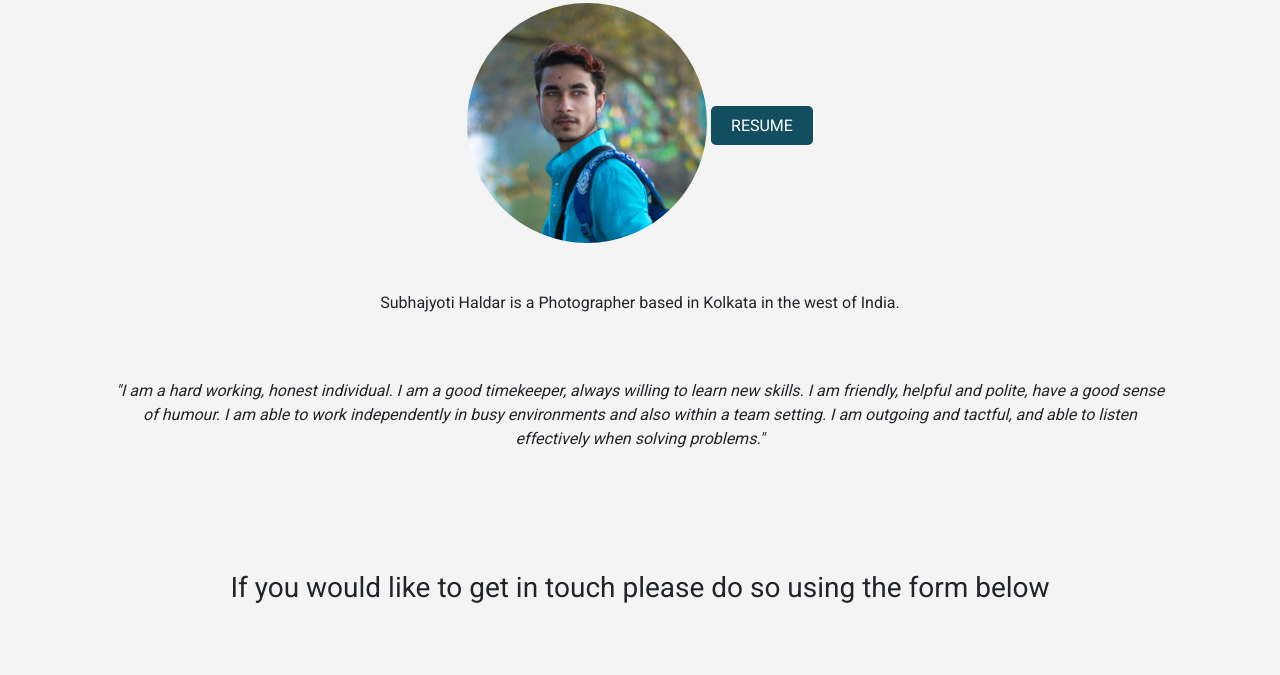
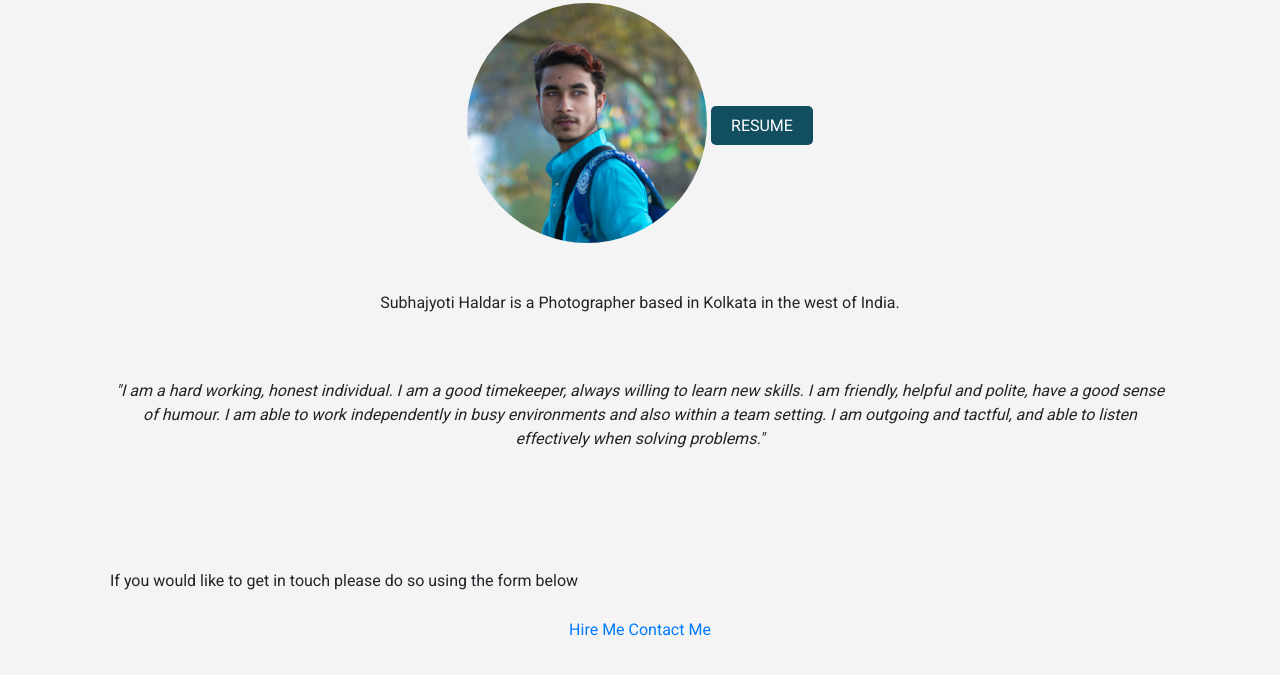
Before and after one commit to subhajyoti009/subhajyoti.github.io, a plain HTML site: page about/about.html in a window 1280 px wide. Shown: the part 173-848 px from the top of the page. Before the commit the page ends 826 px from the top, so only its background shows below. Drawn offline with nearby package versions, Linux system fonts and the light colour scheme.

Commit message:
update code

```diff
--- a/about/about.html
+++ b/about/about.html
@@ -60,7 +60,10 @@
 
     <!-- Contact Section -->
     <div class="container about_body">
-      <h3 class="mt-4">If you would like to get in touch please do so using the form below</h3>
+      <h6 class="mt-4">If you would like to get in touch please do so using the form below</h6>
+      <a class="btn1" href="../data/Resume.pdf">Hire Me</a>
+      <a class="btn2" href="../data/Resume.pdf">Contact Me</a>
+
 
     </div>
 
--- a/about/style.css
+++ b/about/style.css
@@ -38,3 +38,7 @@ body{
     transition: 0.4s;
 
 }
+h6{
+    text-align: left;
+    padding-bottom: 20px;
+}
```
